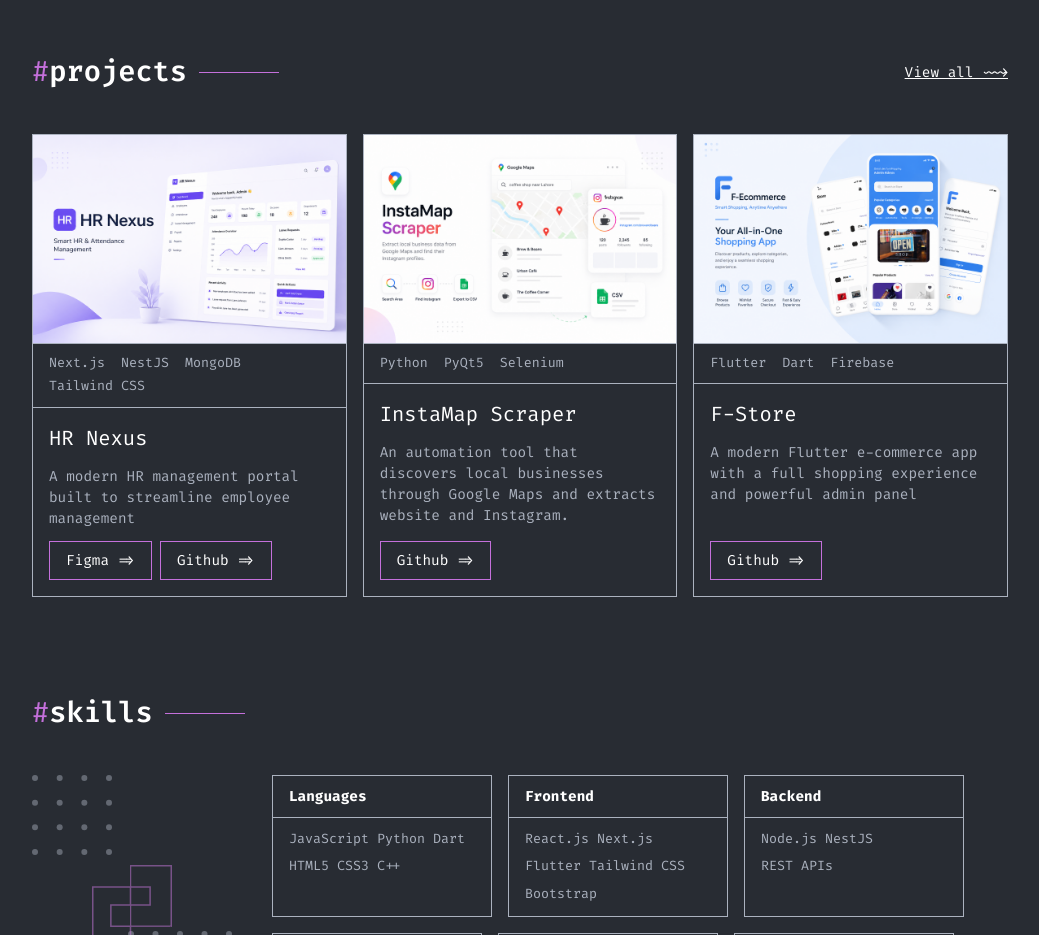
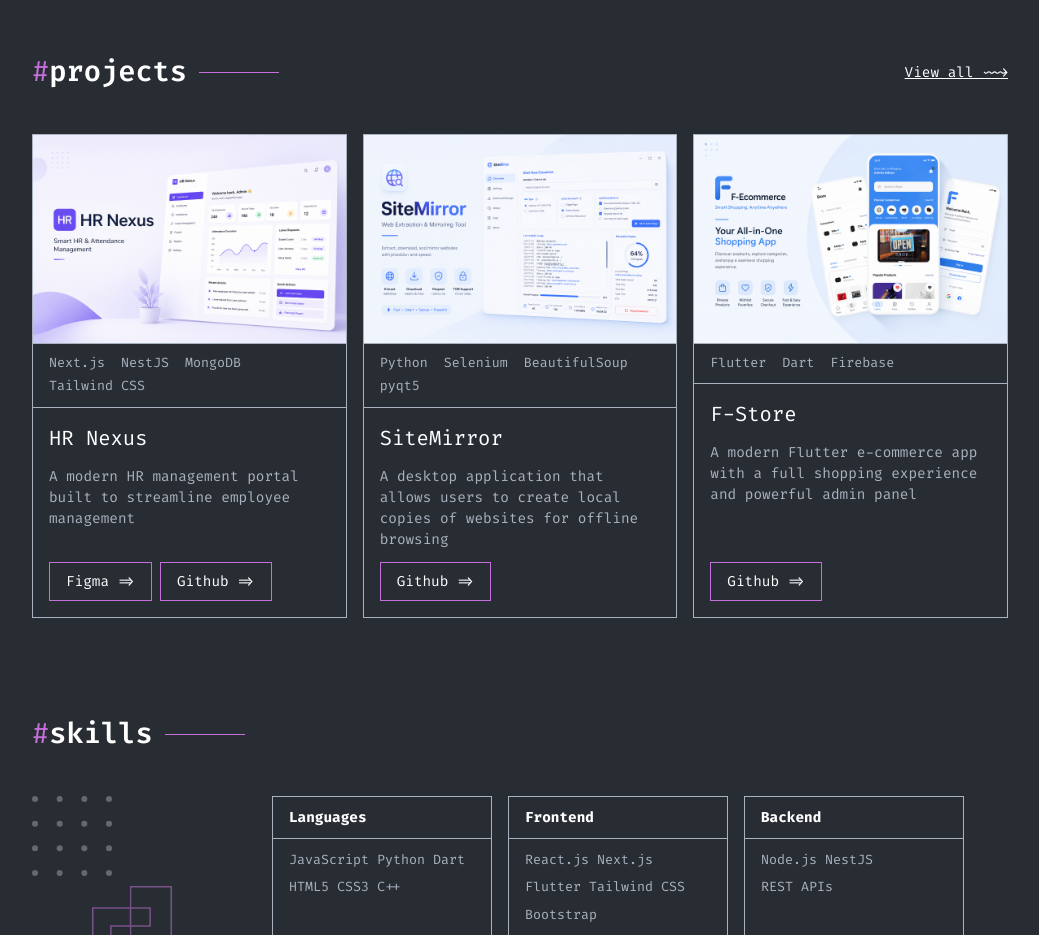
Before and after one commit to farixdev/protfolio, a Next.js app: page / in a window 1280 px wide. Shown: the part 780-1715 px from the top of the page, without its empty margins (120-1159 px from the left). Built offline with nearby package versions, Linux system fonts and the light colour scheme.

Commit message:
Replace InstaMap Scraper project with SiteMirror project details in Projects section

```diff
--- a/src/app/page.js
+++ b/src/app/page.js
@@ -141,13 +141,12 @@ name: "HR Nexus",
 desc: "A modern HR management portal built to streamline employee management",
       links: [{ label: "Figma", href: "https://www.figma.com/design/de9FmmVprHrJCfKnLJLo2s/HR-portal?node-id=0-1&t=QF4cZkCFRQjkSkDc-1" }, , { label: "Github", href: "https://github.com/farixdev/HR-Portal" }],
     },
-    {
-      image: "/icons/insta_finder2.png",
-      techs: ["Python", "PyQt5" , 'Selenium'],
-      name: "InstaMap Scraper",
-
-desc: "An automation tool that discovers local businesses through Google Maps and extracts website and Instagram.",
-      links: [{ label: "Github", href: "https://github.com/farixdev/InstagramScrapper" }],
+     {
+      image: "/icons/siteMirror.png",
+      techs: ["Python", "Selenium" , 'BeautifulSoup' ,'pyqt5'],
+      name: "SiteMirror",
+      desc: "A desktop application that allows users to create local copies of websites for offline browsing",
+      links: [{ label: "Github", href: "https://github.com/farixdev/SiteMirror" }],
     },
     {
       image: "/icons/App-FStore.png",
```
